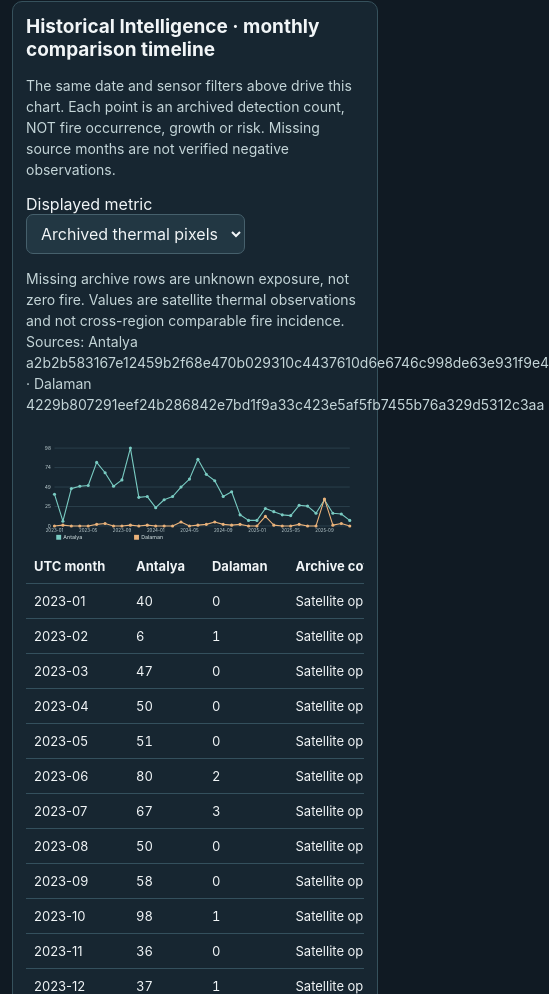
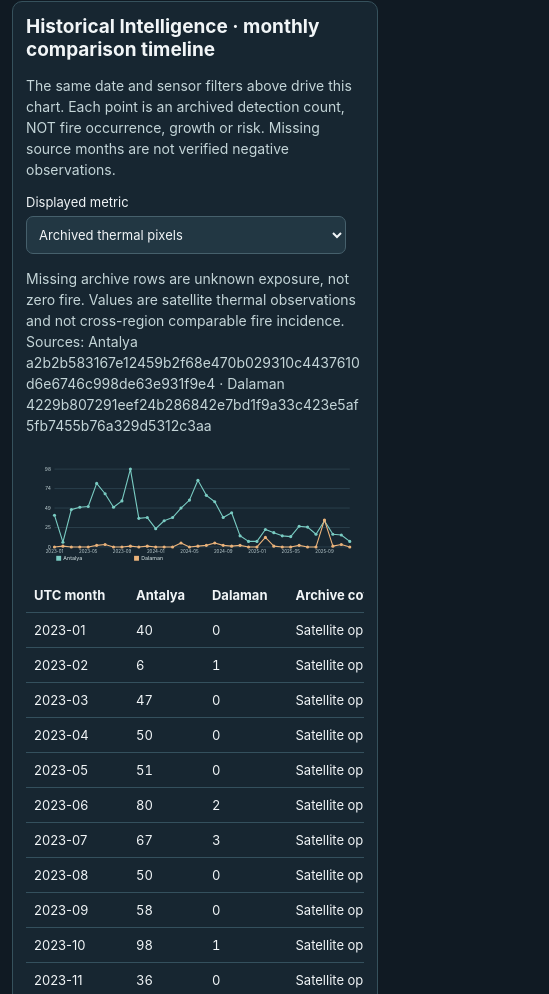
Before and after one commit to frogiraffe/wildfire-signals, a website with bundled scripts: page public/analytics.html in a window 390 px wide. Shown: the part 8761-9755 px from the top of the page, 549 px wide, since content can reach past the window. Built offline with nearby package versions, Linux system fonts and the light colour scheme.

Commit message:
Make historical multi-region visualization responsive

```diff
--- a/public/analytics.css
+++ b/public/analytics.css
@@ -12,3 +12,9 @@
 #evidence-comparison-provenance{overflow-wrap:anywhere;word-break:break-word}
 #evidence-comparison-quality{overflow-wrap:anywhere}
 #evidence-comparison-json,#evidence-comparison-csv{margin:6px 8px 4px 0;padding:9px 12px;max-width:100%}
+
+.historical-timeline-chart{max-width:100%;overflow:hidden;margin:12px 0}
+.historical-timeline-chart svg{width:100%;height:auto;display:block;max-width:100%}
+#historical-timeline-status{overflow-wrap:anywhere}
+.timeline-metric-label{display:grid;gap:6px;max-width:320px;font-size:13px}
+.timeline-metric-label select{width:100%;padding:8px;min-height:38px}
```
